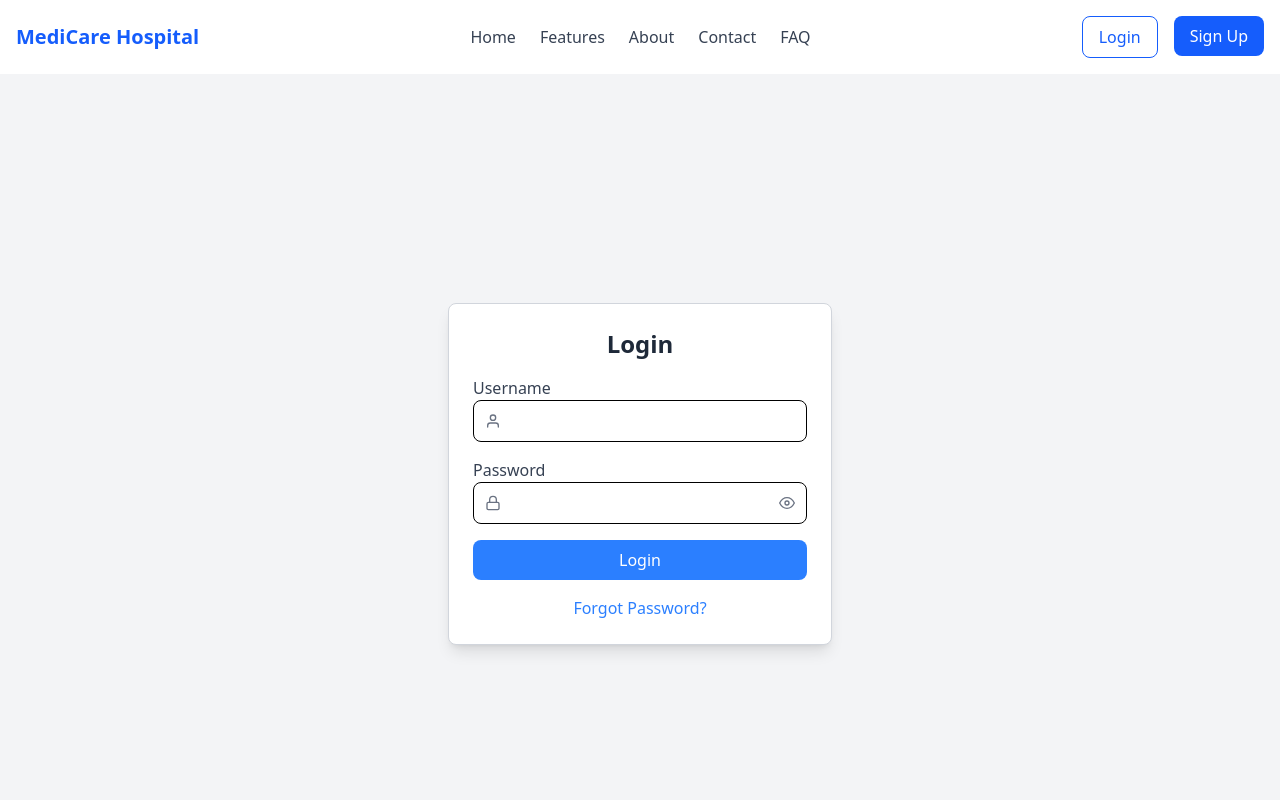
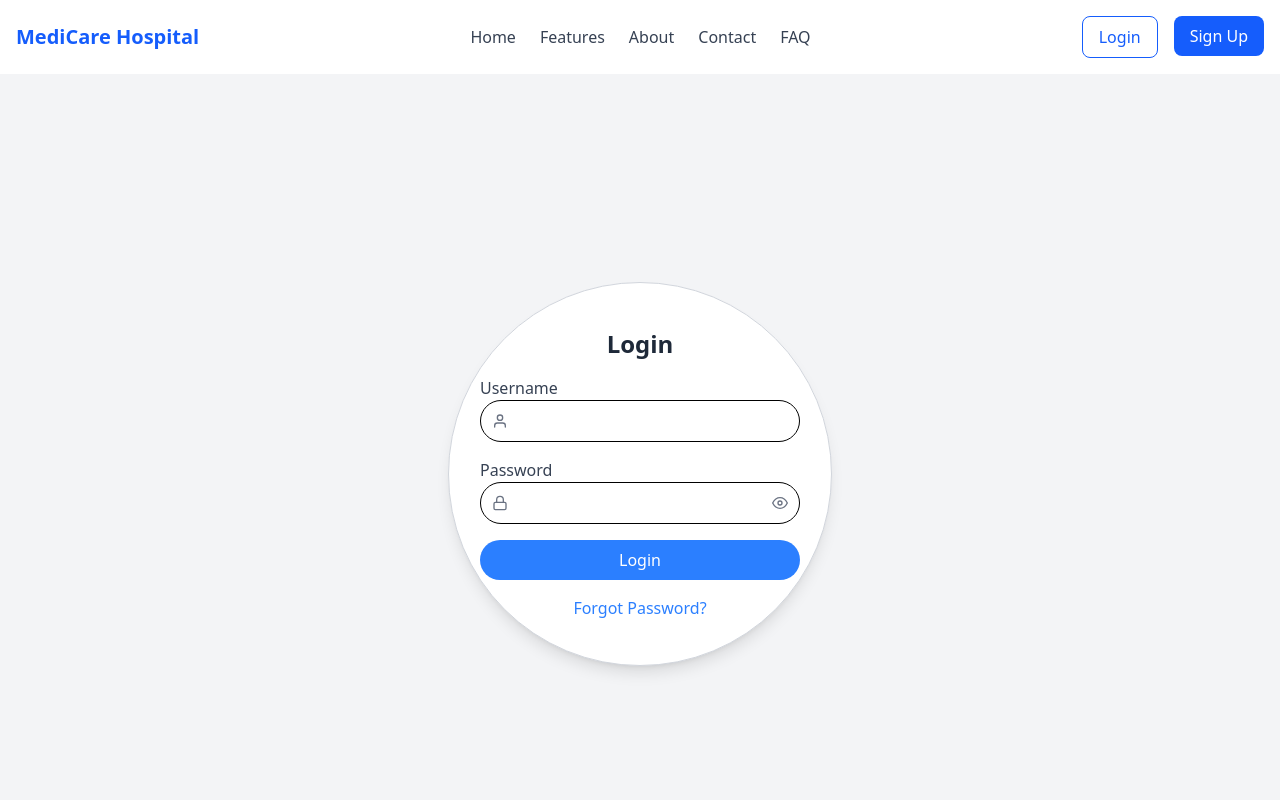
Before and after one commit to elikimz/HospitalManagement_Frontend, a React (Vite) app: page /login in a window 1280 px wide. Shown: the top 800 px of the page. Built offline with nearby package versions, Linux system fonts and the light colour scheme.

Commit message:
first commit

```diff
--- a/src/features/auth/login/login.tsx
+++ b/src/features/auth/login/login.tsx
@@ -1,3 +1,4 @@
+
 
 
 
@@ -37,15 +38,21 @@
 //       const token = response.access_token;
 //       localStorage.setItem("token", token);
 
+//       // Decode the token to extract the payload
 //       const payload = JSON.parse(atob(token.split(".")[1]));
+//       console.log("Decoded payload:", payload); // Debugging line
+
 //       const userRole = payload.role;
+//       console.log("User role:", userRole); // Debugging line
 
 //       toast.success("✅ Login successful!");
 
 //       // Redirect based on role
-//       if (userRole === "PATIENT") {
+//       if (userRole.toLowerCase() === "patient") {
+//         console.log("Navigating to patient-dashboard"); // Debugging line
 //         navigate("/patient-dashboard");
 //       } else {
+//         console.log("Navigating to dashboard"); // Debugging line
 //         navigate("/dashboard");
 //       }
 //     } catch (err: unknown) {
@@ -138,10 +145,7 @@
 
 // export default LoginPage;
 
-
-
-
-import React, { useState } from "react";
+import  { useState } from "react";
 import { useLoginUserMutation } from "../login/loginAPI";
 import { useNavigate } from "react-router-dom";
 import Navbar from "../../../components/Navbar ";
@@ -157,7 +161,7 @@ const LoginPage = () => {
   const [loginUser, { isLoading }] = useLoginUserMutation();
   const navigate = useNavigate();
 
-  const handleSubmit = async (e: React.FormEvent<HTMLFormElement>) => {
+  const handleSubmit = async (e: { preventDefault: () => void; }) => {
     e.preventDefault();
     console.log("Submitting:", { username, password });
 
@@ -194,7 +198,7 @@ const LoginPage = () => {
         console.log("Navigating to dashboard"); // Debugging line
         navigate("/dashboard");
       }
-    } catch (err: unknown) {
+    } catch (err) {
       if (err instanceof Error) {
         console.error("Login error:", err.message);
         toast.error(`❌ Login failed: ${err.message}`);
@@ -213,18 +217,18 @@ const LoginPage = () => {
     <>
       <Navbar />
       <ToastContainer position="top-center" autoClose={3000} />
-      <div className="flex items-center justify-center min-h-screen bg-gray-100 dark:bg-gray-950">
-        <div className="bg-white dark:bg-gray-900 p-6 rounded-lg shadow-lg w-96 border border-gray-300 dark:border-gray-700">
-          <h2 className="text-2xl font-semibold text-center mb-4 text-gray-800 dark:text-gray-100">
+      <div className="flex items-center justify-center min-h-screen bg-gray-100">
+        <div className="bg-white bg-opacity-20 backdrop-filter backdrop-blur-lg p-6 rounded-full shadow-lg w-96 h-96 flex flex-col items-center justify-center border border-gray-300">
+          <h2 className="text-2xl font-semibold text-center mb-4 text-gray-800">
             Login
           </h2>
-          <form onSubmit={handleSubmit}>
+          <form onSubmit={handleSubmit} className="w-full max-w-xs">
             <div className="mb-4 relative">
-              <label className="block text-gray-700 dark:text-gray-300">Username</label>
+              <label className="block text-gray-700">Username</label>
               <div className="relative">
                 <input
                   type="text"
-                  className="w-full px-3 py-2 pl-10 border rounded-lg focus:outline-none dark:bg-gray-800 dark:border-gray-600 dark:text-gray-200"
+                  className="w-full px-3 py-2 pl-10 border rounded-full focus:outline-none bg-transparent"
                   value={username}
                   onChange={(e) => setUsername(e.target.value)}
                   required
@@ -235,11 +239,11 @@ const LoginPage = () => {
               </div>
             </div>
             <div className="mb-4 relative">
-              <label className="block text-gray-700 dark:text-gray-300">Password</label>
+              <label className="block text-gray-700">Password</label>
               <div className="relative">
                 <input
                   type={showPassword ? "text" : "password"}
-                  className="w-full px-3 py-2 pl-10 border rounded-lg focus:outline-none dark:bg-gray-800 dark:border-gray-600 dark:text-gray-200"
+                  className="w-full px-3 py-2 pl-10 border rounded-full focus:outline-none bg-transparent"
                   value={password}
                   onChange={(e) => setPassword(e.target.value)}
                   required
@@ -257,7 +261,7 @@ const LoginPage = () => {
             </div>
             <button
               type="submit"
-              className="w-full bg-blue-500 text-white py-2 rounded-lg hover:bg-blue-600 flex items-center justify-center"
+              className="w-full bg-blue-500 text-white py-2 rounded-full hover:bg-blue-600 flex items-center justify-center"
               disabled={isLoading}
             >
               {isLoading ? (
```
